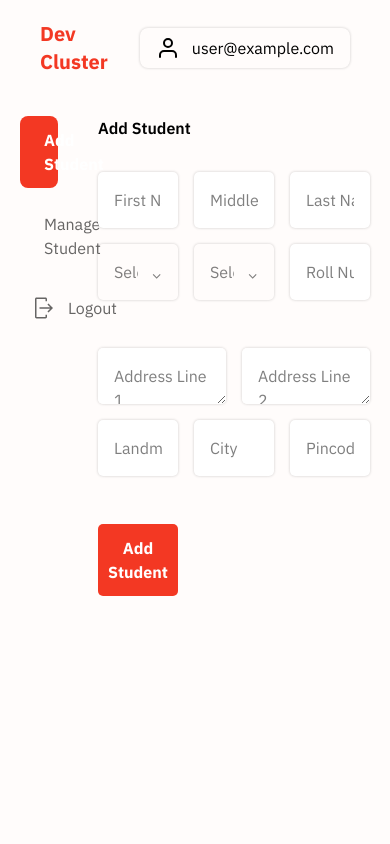
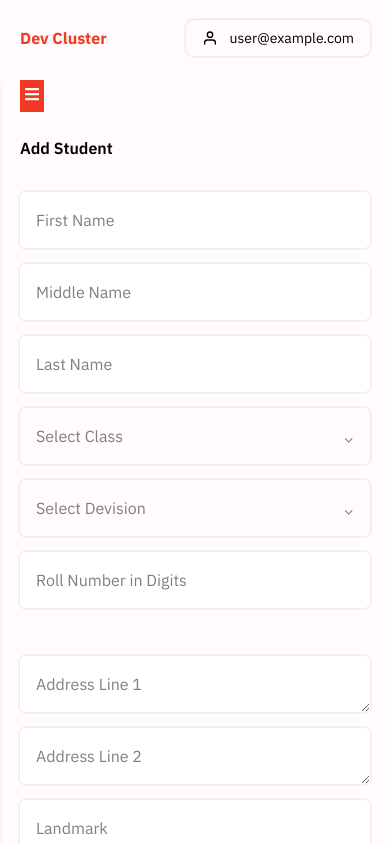
Before and after one commit to ShejanMahamud/dev-cluster-task, a React (Vite) app: page / in a window 390 px wide. Shown: the top 844 px of the page. Built offline with nearby package versions, Linux system fonts and the light colour scheme; no server answers; sample sign-in values are in the browser's storage.

Commit message:
fix: responsive add: readme.md

```diff
--- a/src/components/Navbar.jsx
+++ b/src/components/Navbar.jsx
@@ -5,13 +5,13 @@ import { useSelector } from 'react-redux'
 const Navbar = () => {
     const user = useSelector((state)=>state.user.user)
   return (
-    <nav className='w-full px-10 py-5 flex items-center justify-between'>
-        <h1 className='text-xl font-bold text-primary'>Dev Cluster</h1>
+    <nav className='w-full lg:px-10 px-5 py-5 flex items-center justify-between'>
+        <h1 className='lg:text-xl font-bold text-primary'>Dev Cluster</h1>
         <div className='px-4 py-2 rounded-lg flex items-center gap-3' style={{
             boxShadow: '0px 0px 3px 0px rgba(0, 0, 0, 0.20)'
         }}>
-            <FiUser className='text-2xl'/>
-            <span>{user?.email}</span>
+            <FiUser className='lg:text-2xl'/>
+            <span className='lg:text-base text-sm'>{user?.email}</span>
         </div>
     </nav>
   )
--- a/src/components/Sidebar.jsx
+++ b/src/components/Sidebar.jsx
@@ -1,9 +1,11 @@
-import React from 'react'
+import React, { useState } from 'react'
 import { NavLink, useLocation } from 'react-router-dom'
 import {logOut} from './../features/User/userSlice'
 import toast from 'react-hot-toast'
+import { FaBars } from 'react-icons/fa'
 
 const Sidebar = () => {
+    const [isSidebarOpen, setIsSidebarOpen] = useState(false);
     const {pathname} = useLocation()
     const signOut = async () => {
         try{
@@ -16,6 +18,20 @@ const Sidebar = () => {
     }
   return (
     <div className='w-full flex flex-col items-start gap-3 p-5'>
+
+
+      {/* Hamburger Menu */}
+      <div className="lg:hidden fixed top-20 z-50 bg-primary text-white p-1 ">
+        <button
+          className="text-white focus:outline-none"
+          onClick={() => setIsSidebarOpen(!isSidebarOpen)}
+        >
+          <FaBars size={16} />
+        </button>
+      </div>
+        <div className={`fixed top-20 left-0 w-64 bg-white shadow-md p-6 h-full z-40 transform transition-transform duration-300 ease-in-out ${
+          isSidebarOpen ? 'translate-x-0' : '-translate-x-full'
+        } lg:translate-x-0`}>
         <NavLink
         end
               className={({ isActive }) =>
@@ -78,6 +94,7 @@ const Sidebar = () => {
 </svg>
 <span className='text-[#00000099]'>Logout</span>
             </button>
+        </div>
     </div>
   )
 }
--- a/src/layout/RootLayout.jsx
+++ b/src/layout/RootLayout.jsx
@@ -24,7 +24,7 @@ const RootLayout = () => {
   return (
     <>
     <Navbar/>
-    <div className='w-full grid grid-cols-[20%_80%] row-auto items-start'>
+    <div className='w-full grid lg:grid-cols-[20%_80%] grid-cols-1 row-auto items-start'>
     <Sidebar/>
     <Outlet/>
     </div>
--- a/src/pages/AddStudents.jsx
+++ b/src/pages/AddStudents.jsx
@@ -53,7 +53,7 @@ const handleAddStudent = (e) => {
             Add Student
         </h1>
         <form onSubmit={handleAddStudent} className='w-full flex flex-col items-center'>
-            <div className='w-full grid grid-cols-3 items-center gap-4 mb-12'>
+            <div className='w-full grid lg:grid-cols-3 grid-cols-1 items-center gap-4 mb-12'>
                 <input type="text" name='first_name' required className='p-4 rounded-[5px] placeholder:text-[#00000080] focus:outline-none' placeholder='First Name' style={{boxShadow: '0px 0px 3px 0px rgba(0, 0, 0, 0.20)'}}/>
                 <input type="text" name='middle_name' required className='p-4 rounded-[5px] placeholder:text-[#00000080] focus:outline-none' placeholder='Middle Name' style={{boxShadow: '0px 0px 3px 0px rgba(0, 0, 0, 0.20)'}}/>
                 <input type="text" name='last_name' required className='p-4 rounded-[5px] placeholder:text-[#00000080] focus:outline-none' placeholder='Last Name' style={{boxShadow: '0px 0px 3px 0px rgba(0, 0, 0, 0.20)'}}/>
@@ -83,14 +83,14 @@ const handleAddStudent = (e) => {
         </select>
         <input type="number" name='roll_number' required className='p-4 rounded-[5px] placeholder:text-[#00000080] focus:outline-none' placeholder='Roll Number in Digits' style={{boxShadow: '0px 0px 3px 0px rgba(0, 0, 0, 0.20)'}}/>
             </div>
-            <div className='w-full grid grid-cols-6 items-center gap-4'>
-            <textarea name="address_1" required rows="1" className="p-4 rounded-[5px] placeholder:text-[#00000080] focus:outline-none col-span-3 custom-textarea" placeholder="Address Line 1" style={{boxShadow: '0px 0px 3px 0px rgba(0, 0, 0, 0.20)'}}></textarea>
-            <textarea name="address_2" required rows="1" className="p-4 rounded-[5px] placeholder:text-[#00000080] focus:outline-none col-span-3 custom-textarea" placeholder="Address Line 2" style={{boxShadow: '0px 0px 3px 0px rgba(0, 0, 0, 0.20)'}}></textarea>
+            <div className='w-full grid lg:grid-cols-6 grid-cols-1 items-center gap-4'>
+            <textarea name="address_1" required rows="1" className="p-4 rounded-[5px] placeholder:text-[#00000080] focus:outline-none lg:col-span-3 col-span-1 custom-textarea" placeholder="Address Line 1" style={{boxShadow: '0px 0px 3px 0px rgba(0, 0, 0, 0.20)'}}></textarea>
+            <textarea name="address_2" required rows="1" className="p-4 rounded-[5px] placeholder:text-[#00000080] focus:outline-none lg:col-span-3 col-span-1 custom-textarea" placeholder="Address Line 2" style={{boxShadow: '0px 0px 3px 0px rgba(0, 0, 0, 0.20)'}}></textarea>
 
-        <input type="text" name='landmark' required className='p-4 rounded-[5px] placeholder:text-[#00000080] focus:outline-none col-span-2' placeholder='Landmark' style={{boxShadow: '0px 0px 3px 0px rgba(0, 0, 0, 0.20)'}}/>
-        <input type="text" name='city' required className='p-4 rounded-[5px] placeholder:text-[#00000080] focus:outline-none col-span-2' placeholder='City' style={{boxShadow: '0px 0px 3px 0px rgba(0, 0, 0, 0.20)'}}/>
-        <input type="number" name='pincode' required className='p-4 rounded-[5px] placeholder:text-[#00000080] focus:outline-none col-span-2' placeholder='Pincode' style={{boxShadow: '0px 0px 3px 0px rgba(0, 0, 0, 0.20)'}}/>
-        <button className='bg-primary text-white font-bold col-span-2 py-3 mt-8 rounded-[5px]'>
+        <input type="text" name='landmark' required className='p-4 rounded-[5px] placeholder:text-[#00000080] focus:outline-none lg:col-span-2' placeholder='Landmark' style={{boxShadow: '0px 0px 3px 0px rgba(0, 0, 0, 0.20)'}}/>
+        <input type="text" name='city' required className='p-4 rounded-[5px] placeholder:text-[#00000080] focus:outline-none lg:col-span-2' placeholder='City' style={{boxShadow: '0px 0px 3px 0px rgba(0, 0, 0, 0.20)'}}/>
+        <input type="number" name='pincode' required className='p-4 rounded-[5px] placeholder:text-[#00000080] focus:outline-none lg:col-span-2' placeholder='Pincode' style={{boxShadow: '0px 0px 3px 0px rgba(0, 0, 0, 0.20)'}}/>
+        <button className='bg-primary text-white font-bold lg:col-span-2 py-3 mt-8 rounded-[5px]'>
                 Add Student
             </button>
             </div>
--- a/src/pages/ManageStudents.jsx
+++ b/src/pages/ManageStudents.jsx
@@ -181,8 +181,8 @@ const ManageStudents = () => {
 
   return (
     <div className='p-5 w-full'>
-        <div className='w-full flex items-center justify-between mb-8'>
-            <div className='flex items-center gap-3'>
+        <div className='w-full lg:flex-row flex-col flex items-center justify-between mb-8 gap-5 lg:gap-0'>
+            <div className='flex lg:flex-row flex-col items-center gap-3'>
                 <span className='font-semibold'>Manage Students</span>
                 <div className='bg-[#EFF3F6] rounded-[10px] border border-[#D4D8DD] flex items-center gap-3 p-3 '>
                 <svg xmlns="http://www.w3.org/2000/svg" width="15" height="14" viewBox="0 0 15 14" fill="none">
@@ -191,7 +191,7 @@ const ManageStudents = () => {
                     <input onChange={handleSearch} placeholder='Search' className='focus:outline-none w-full bg-transparent placeholder:text-[#B5B8BF]'/>
                 </div>
             </div>
-            <div className='flex items-center gap-3'>
+            <div className='flex items-center gap-3 lg:flex-row flex-col'>
       <button className='border border-[#647887] bg-[#F8F9FB] rounded-[10px] py-[14px] px-[11px] text-[#4E5159] text-[13px] h-[38px] w-[80px] flex items-center justify-center'>Export</button>
       <button onClick={(handleFilter)} className='border border-[#647887] bg-[#F8F9FB] rounded-[10px] py-[14px] px-[11px] text-[#4E5159] text-[13px] h-[38px] w-[80px] flex items-center justify-center'>{isSorted ? 'Filtered' : 'Filter'}</button>
       <button className='border border-[#647887] bg-[#F8F9FB] rounded-[10px] py-[14px] px-[11px] text-[#4E5159] text-[13px] h-[38px] w-[80px] flex items-center justify-center'>Print</button>
@@ -199,7 +199,7 @@ const ManageStudents = () => {
     <span>{moment().format('DD MMMM YYYY HH:mm')}</span>
         </div>
         <Table
-  className='justify-end'
+  className='justify-end overflow-x-auto'
   columns={columns}
   dataSource={searchTerm ? search : (isSorted ? sortedStudents : students)}
   rowKey="_id"
```
Also changed, not shown: 1 other file (tests, documents, lock files or other folders).
